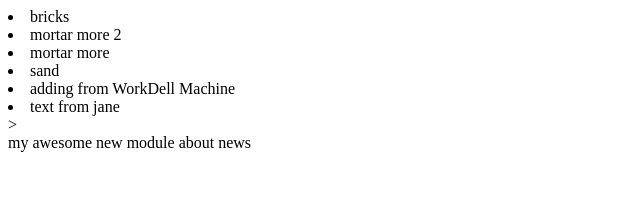
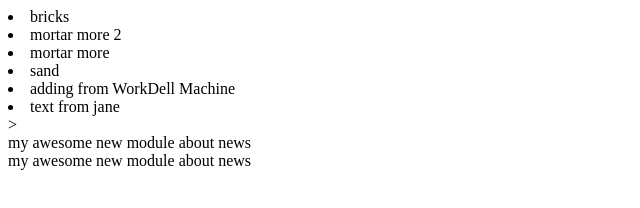
Before and after one commit to niroshann/GitTestRepo, a plain HTML site: page index.html in a window 1280 px wide. Shown: the whole page, without its empty margins (0-640 px from the left). Drawn offline with Linux system fonts and the light colour scheme.

Commit message:
modifying index.htlm in brnach feature1

```diff
--- a/index.html
+++ b/index.html
@@ -14,4 +14,8 @@
 	<module-two>
 	<div>my awesome new module about news</div>
 	</module-two>
+
+	<module-three>
+	<div>my awesome new module about news</div>
+	</module-three>
 </body>
```
